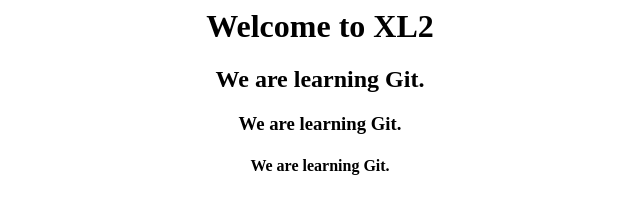
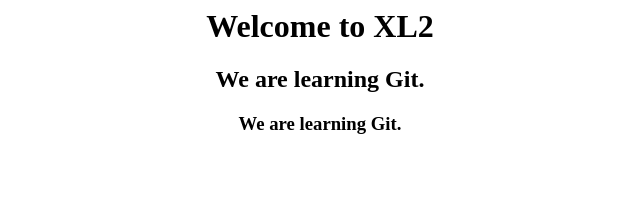
Before and after one commit to qkjdj/november-25, a plain HTML site: page home.html in a window 1280 px wide. Shown: the whole page, without its empty margins (320-960 px from the left). Drawn offline with Linux system fonts and the light colour scheme.

```diff
--- a/home.html
+++ b/home.html
@@ -7,8 +7,10 @@
 	       <h1>Welcome to XL2</h1>
 		   <h2>We are learning Git.</h2>
 		   <h3>We are learning Git.</h3>
-	      <h4>We are learning Git.</h4>
-		   </center>
+	  </center>
+
+
+
 </body>
 
 </html>
```
